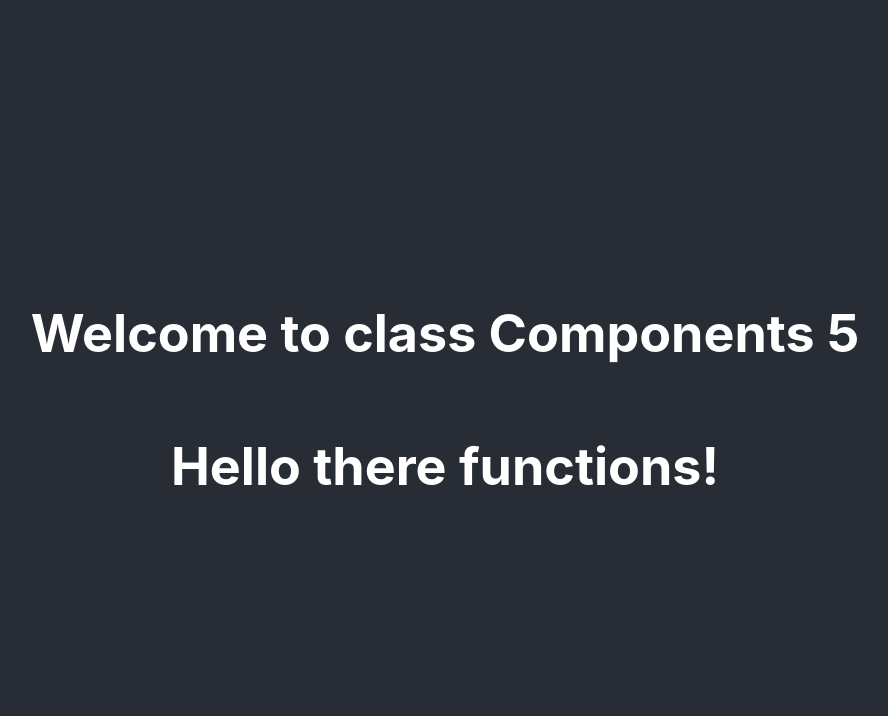
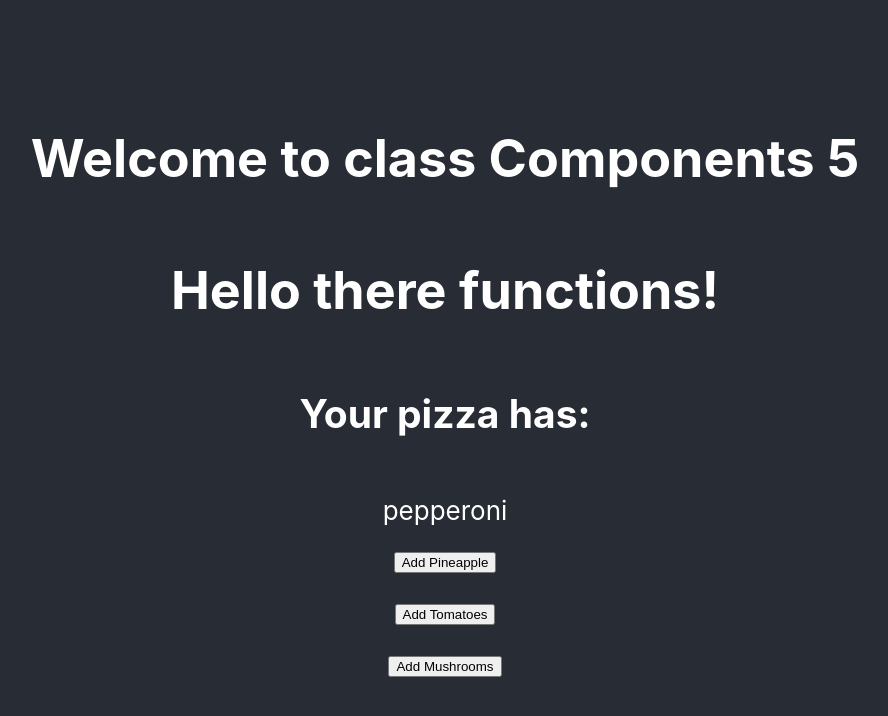
Before and after one commit to thedamian/react-using-classes, a React (Create React App) app: page / in a window 1280 px wide. Shown: the top 716 px of the page, without its empty margins (195-1083 px from the left). Built offline with nearby package versions, Linux system fonts and the light colour scheme.

Commit message:
adding redux to a new branch

```diff
--- a/package.json
+++ b/package.json
@@ -3,8 +3,10 @@
   "version": "0.1.0",
   "private": true,
   "dependencies": {
+    "@reduxjs/toolkit": "^1.8.4",
     "react": "^18.2.0",
     "react-dom": "^18.2.0",
+    "react-redux": "^8.0.2",
     "react-scripts": "2.1.7"
   },
   "scripts": {
--- a/src/App.js
+++ b/src/App.js
@@ -1,19 +1,25 @@
 import React, { Component } from 'react';
+import { Provider } from 'react-redux'
+import {store} from "./store"
 import './App.css';
 
 import ClassComponent from "./ClassComponent"
 import Functions from "./Function"
+import Pizzas from './Pizzas';
 let count = 5;
 class App extends Component {
 
   render() {
     return (
+      <Provider store={store}>
       <div className="App">
         <header className="App-header">
           <ClassComponent count={count} />
           <Functions />
+          <Pizzas />
         </header>
       </div>
+      </Provider>
     );
   }
 }
--- a/src/ClassComponent.js
+++ b/src/ClassComponent.js
@@ -11,8 +11,11 @@ class ClassComponent extends Component {
     }
 
     render() {
+
+
         return <>
         <h1>Welcome to class Components {this.state.count}</h1>
+
         </>
     }
 }
--- /dev/null
+++ b/src/Pizzas.js
@@ -0,0 +1,23 @@
+import React from 'react'
+import { useDispatch, useSelector } from "react-redux";
+import {addTopping} from "./pizzaSlice"
+
+function Pizzas() {
+
+        const pizza = useSelector(state => state.pizza);
+        const dispatch = useDispatch();
+
+        return (
+            <>
+            <h2>Your pizza has: </h2>
+            <p>{pizza.toppings.map(topping => (
+                <div key={topping}>{topping}</div>
+            ))}</p>
+
+            <button onClick={() => dispatch(addTopping('pineapple'))}>Add Pineapple</button><br />
+            <button onClick={() => dispatch(addTopping('tomatoes'))}>Add Tomatoes</button><br />
+            <button onClick={() => dispatch(addTopping('mushroom'))}>Add Mushrooms</button><br />
+            </>
+        )
+}
+export default Pizzas
--- /dev/null
+++ b/src/pizzaSlice.js
@@ -0,0 +1,23 @@
+import { createSlice } from "@reduxjs/toolkit";
+
+const initialState = {
+    toppings: ['pepperoni'],
+    gluten: true,
+}
+
+export const pizzaSlice = createSlice({
+    name: 'pizza',
+    initialState,
+    reducers: {
+        toggleGluten: (state) => {
+            state.gluten = !state.gluten
+        },
+        addTopping: (state, action) => {
+            state.toppings = [...state.toppings,action.payload]
+        }
+    }
+})
+
+export const { toggleGluten, addTopping} = pizzaSlice.actions
+
+export default pizzaSlice.reducer
--- /dev/null
+++ b/src/store.js
@@ -0,0 +1,8 @@
+import { configureStore } from "@reduxjs/toolkit";
+import pizzaReducer from "./pizzaSlice"
+
+export const store = configureStore({
+    reducer: {
+        pizza: pizzaReducer,
+    },
+});
```
Also changed, not shown: 1 other file (tests, documents, lock files or other folders).
